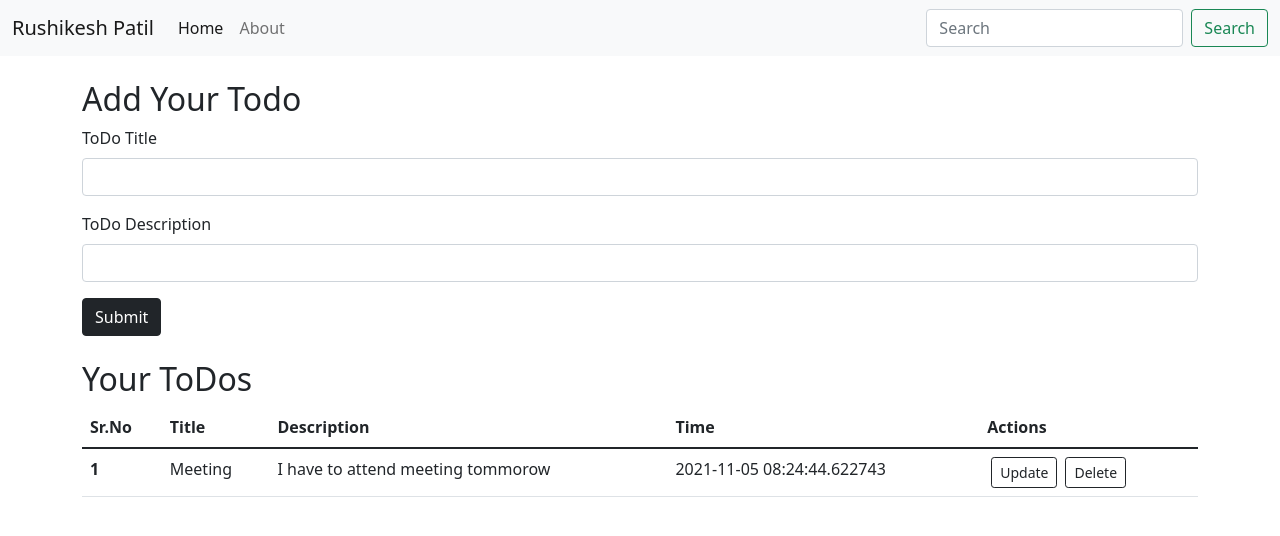
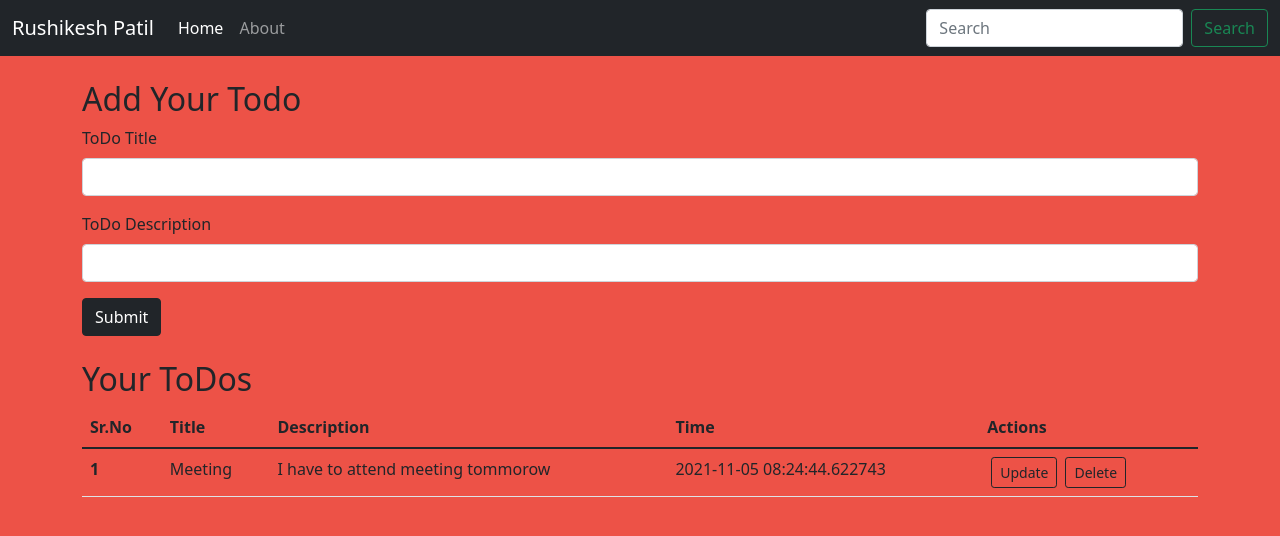
Before and after one commit to Rushikesh8421/Flask, a Flask app: page / in a window 1280 px wide. Shown: the top 536 px of the page. Run offline with Flask 2, Linux system fonts and the light colour scheme; data comes from the database, SQL or seed files in the repository; both versions use the stored data as it was after the commit.

Commit message:
Updated website

```diff
--- /dev/null
+++ b/My_Notes/static/css/style.css
@@ -0,0 +1,3 @@
+body{
+    background-color: #ed5247;
+}
--- a/My_Notes/static/rushi.txt
+++ /dev/null
@@ -1 +0,0 @@
-this is rushi.txt
--- a/My_Notes/templates/base.html
+++ b/My_Notes/templates/base.html
@@ -9,13 +9,13 @@
     <!-- Bootstrap CSS -->
     <link href="https://cdn.jsdelivr.net/npm/bootstrap@5.1.3/dist/css/bootstrap.min.css" rel="stylesheet"
         integrity="sha384-1BmE4kWBq78iYhFldvKuhfTAU6auU8tT94WrHftjDbrCEXSU1oBoqyl2QvZ6jIW3" crossorigin="anonymous">
-
+    <link rel="stylesheet" href="{{url_for('static',filename='css/style.css')}}">
     <title>Hello, world!</title>
 </head>
 
 <body>
 
-<nav class="navbar navbar-expand-lg navbar-light bg-light">
+<nav class="navbar navbar-expand-lg navbar-dark bg-dark">
         <div class="container-fluid">
             <a class="navbar-brand" href="/">Rushikesh Patil</a>
             <button class="navbar-toggler" type="button" data-bs-toggle="collapse"
```
Also changed, not shown: My_Notes/todo.db.
